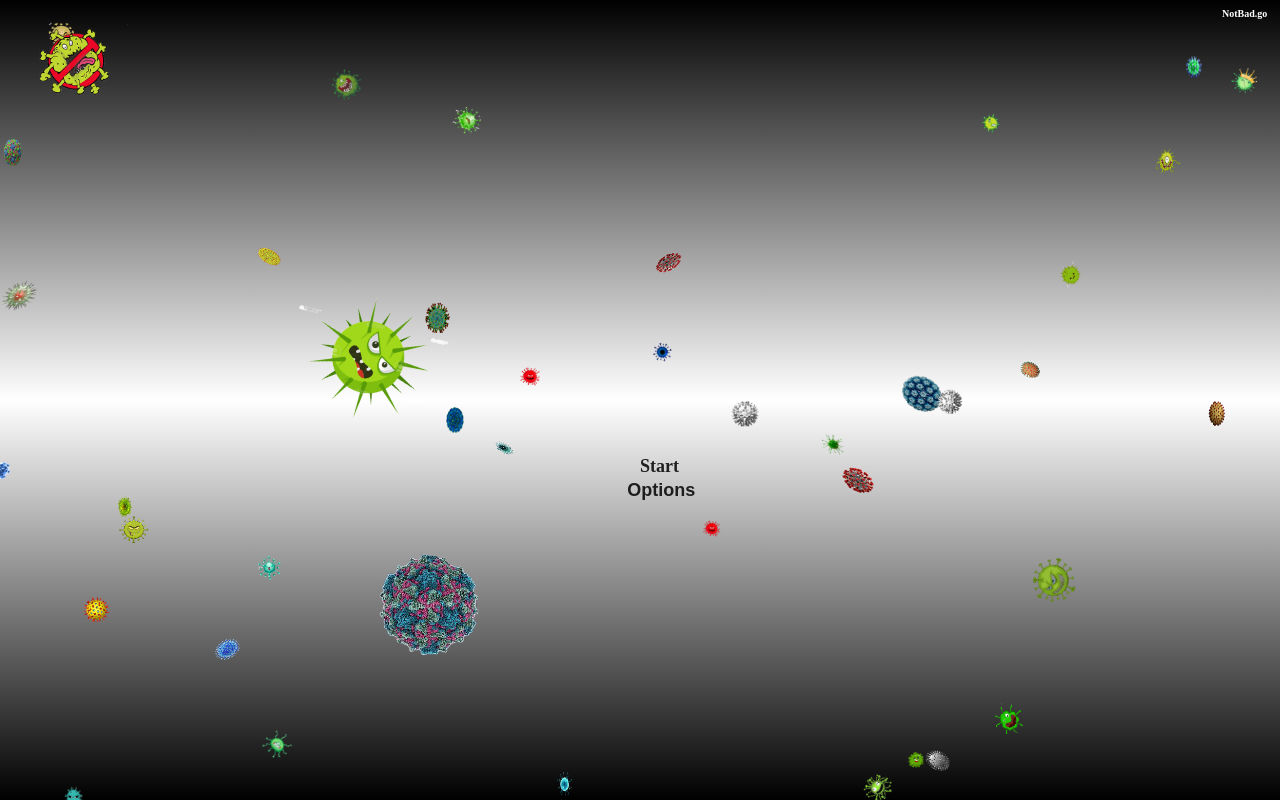
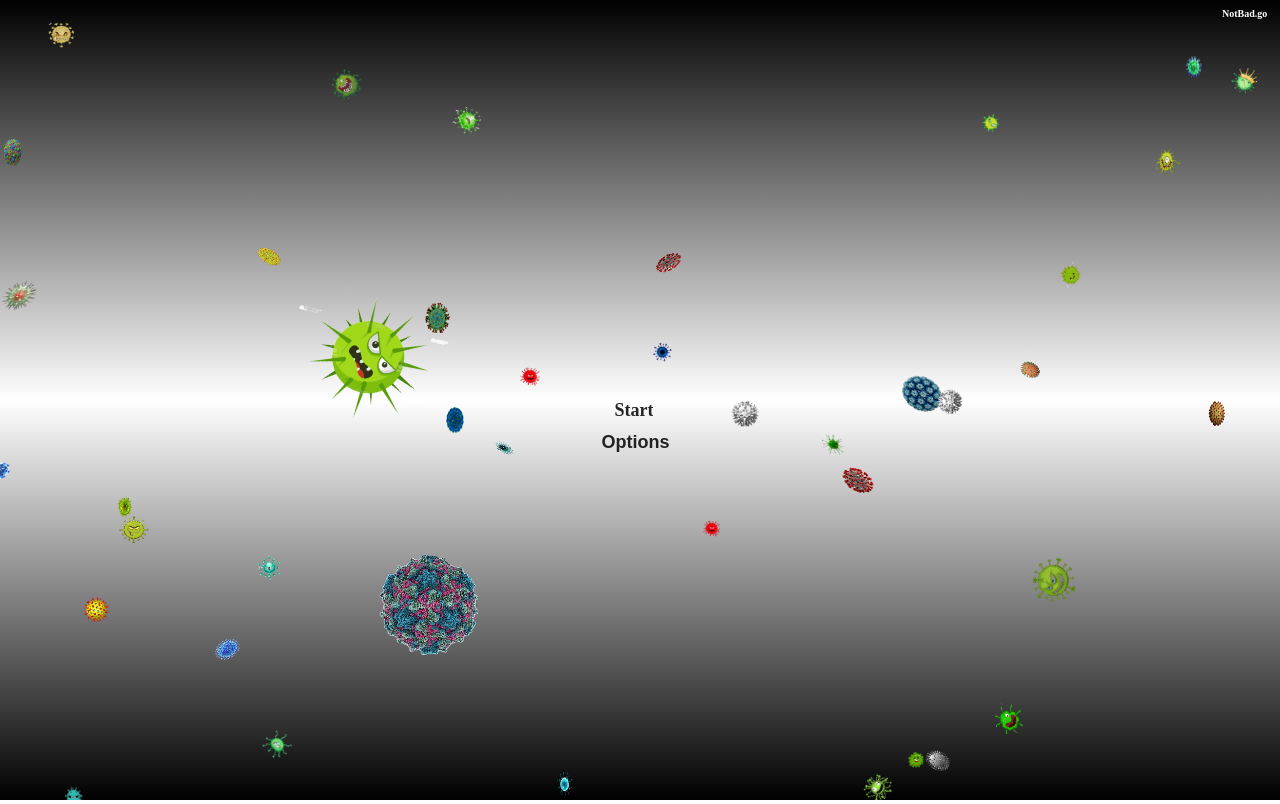
Before and after one commit to ZhenyaVovchyk/cor, a plain HTML site: page index.html in a window 1280 px wide. Drawn offline with Linux system fonts and the light colour scheme.

Commit message:
Add files via upload

```diff
--- a/css/notbad.css
+++ b/css/notbad.css
@@ -37,29 +37,14 @@
     position: absolute;
 }
 
-#container img {
-    width: 33.333333333333336%;
-    position: absolute;
-    cursor: pointer;
-    top: 5%;
-    right: 60%;
-    -moz-transition: all 1s ease-out;
-    -o-transition: all 1s ease-out;
-    -webkit-transition: all 1s ease-out;
-}
-
-#container img:hover {
-    -webkit-transform: scale(1.1);
-    -moz-transform: scale(1.1);
-    -o-transform: scale(1.1);
-}
-
 #start {
     position: fixed;
     color: rgba(0, 0, 0, 0.85);
     font-size: large;
-    top: 57%;
-    left: 50%;
+    top: 50%;
+    left: 48%;
+    margin: auto;
+    text-align: center;
     transition: all ease 0.5s;
 }
 
@@ -68,8 +53,8 @@
     color: rgba(0, 0, 0, 0.85);
     font-size: large;
     font-weight: bold;
-    top: 60%;
-    left: 49%;
+    top: 54%;
+    left: 47%;
     background-color: rgba(0, 0, 0, 0);
     border: none;
     cursor: pointer;
--- a/index.html
+++ b/index.html
@@ -12,7 +12,6 @@
 <body>
     <div id="my_logo">NotBad.go</div>
     <div id="container">
-        <img src="./img/stop.png" alt="logo image">
         <a href="game.html">
             <h4 id="start" title="Start Game">Start</h4>
         </a>
--- a/js/notbad.js
+++ b/js/notbad.js
@@ -83,8 +83,7 @@ let backs = {
 
 
 window.addEventListener('resize', () => {
-    canvas.width = window.innerWidth;
-    canvas.height = window.innerHeight;
+    location.reload();
 });
 window.addEventListener('load', () => { start(); });
 window.addEventListener('dblclick', () => { cancelAnimationFrame(recAnimFrame) });
```
